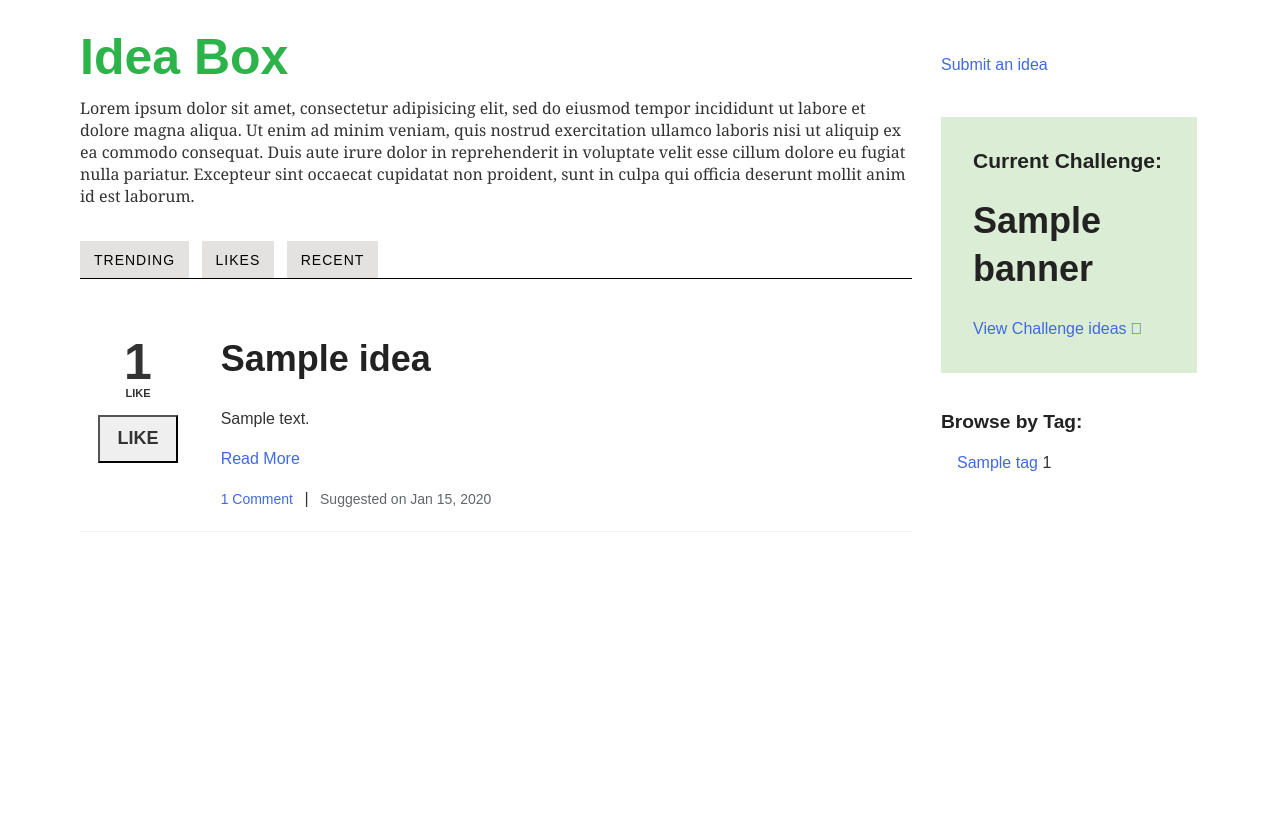
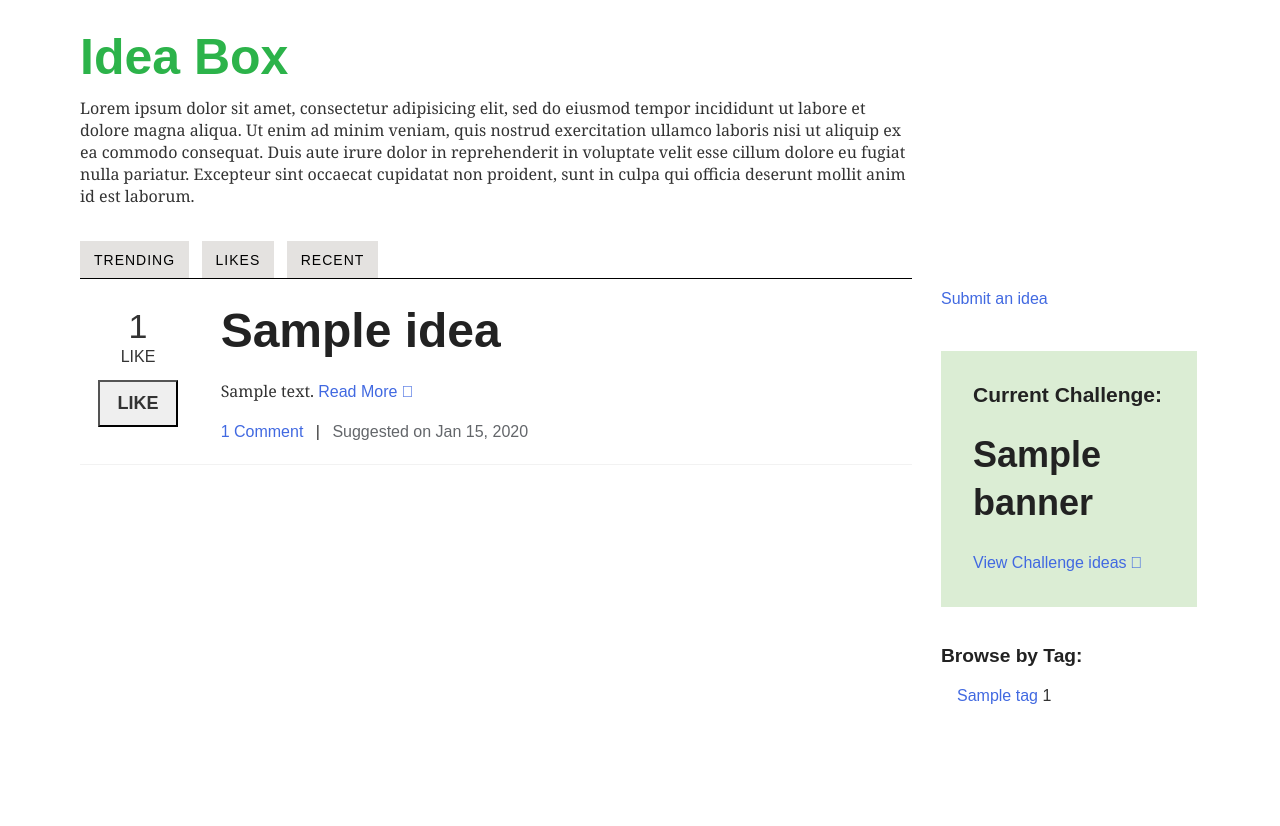
Before and after one commit to cfpb/idea-box, a Django app: template src/idea/templates/idea/list.html in a window 1280 px wide. Run offline with Django 3.2, Linux system fonts and the light colour scheme; the template is opened without the code that fills it: most values are stand-ins (such as "Sample title", 1, 10 or a date in 2020); parts of the project's set-up code (start-up, migrations or seed data) failed here and were passed over; some libraries are stand-ins or nearby versions.

Commit message:
Update homepage to reflect design prototype

```diff
--- a/src/idea/static/idea/css/idea.css
+++ b/src/idea/static/idea/css/idea.css
@@ -8,18 +8,6 @@
 [class^="icon-"] {
     font-family: FontAwesome;
 }
-.span1 { width: 5.714285714286%; }
-.span2 { width: 14.28571%; }
-.span3 { width: 22.85714%; }
-.span4, .span_side { width: 31.42857%; }
-.span5 { width: 40%; }
-.span6 { width: 48.57142%; }
-.span7 { width: 57.14285%; }
-.span8, .span_main { width: 65.71428%; }
-.span9 { width: 74.28571%; }
-.span10 { width: 82.85714%; }
-.span11 { width: 91.42857%; }
-.span12 { margin-left: 0; width: 100%; }
 @media screen {
     [class*="span"] {
         border: 0px solid rgba(0,0,0,0);
@@ -36,6 +24,23 @@
         margin-left: 0;
     }
 }
+.span1 { width: 5.714285714286%; }
+.span2 { width: 14.28571%; }
+.span3 { width: 22.85714%; }
+.span4, .span_side { width: 31.42857%; }
+.span5 { width: 40%; }
+.span6 { width: 48.57142%; }
+.span7 { width: 57.14285%; }
+.span8, .span_main { width: 65.71428%; }
+.span9 { width: 74.28571%; }
+.span10 { width: 82.85714%; }
+.span11 { width: 91.42857%; }
+.span12 { margin-left: 0; width: 100%; }
+
+.idea-home {
+    overflow: auto;
+}
+
 /* Improve readability when focused and hovered in all browsers: h5bp.com/h */
 .ic a:hover,
 .ic a:active {
@@ -105,9 +110,11 @@ ul.section-nav {
     border-bottom: 1px solid #000;
     padding-left: 0;
     margin-top: 0;
-    margin-bottom: 2.25em;
+    margin-bottom: .5em;
     list-style: none;
     overflow: auto;
+    overflow-y:hidden;
+    overflow-x:hidden;
 }
 ul.section-nav li {
     display: inline-block;
@@ -145,39 +152,38 @@ ul.section-nav li.active a {
     padding: 2.5em 0;
 }
 .idea-votes {
-    font-size: 312.5%; /* 50px */
-    font-weight: 600;
+    font-size: 2.125em;
     line-height: 0.3;
     padding-top: 0.4em;
+    vertical-align: none;
     text-align: center;
 }
 .idea-votes .votes {
     display: block;
-    font-size: 22%; /* 11px */
-    font-weight: 600;
-    padding-top: 2em;
+    font-family: "Avenir Next Demi", Arial, sans-serif;
+    font-size: .47058824em;
+    padding-top: 1.5em;
     text-transform: uppercase;
 }
 .idea-title {
     padding-right: 1.875em;
 }
-.idea-title h3 {
-    font-family: "Avenir Next Demi", Arial, sans-serif;
-}
 .idea-description {
+    font-family: Georgia, "Times New Roman", serif;
     margin: 1em 0;
 }
-.idea-more {
-    margin: 0 0 1em 0;
+.idea-more a {
+    font-family: FontAwesome, "Avenir Next", Arial, sans-serif;
+}
+.idea-footer {
+    font-size: 16px;
 }
 .idea-info .suggested {
     color: #63666a;
-    font-size: 87.5%; /* 14px */
     margin-left: .5em;
 }
 .idea-info .commented {
     color: #63666a;
-    font-size: 87.5%; /* 14px */
     margin-right: .5em;
 }
 
@@ -250,9 +256,6 @@ ul.section-nav li.active a {
 }
 
 /* Sidebar */
-.sidebar {
-    padding-top: 2.5em;
-}
 .sidebar ul {
     list-style: none;
     padding-left: 0;
--- a/src/idea/templates/idea/list.html
+++ b/src/idea/templates/idea/list.html
@@ -3,9 +3,7 @@
 {% block "content" %}
 
         <div id="content" class="idea-home ic" role="main">
-            <div class="row">
             <div class="left span9">
-            <div class="row">
                 <section id="idea-hero" class="idea-hero">
                     <header class="project-header">
                         <div class="row">
@@ -22,24 +20,25 @@
                             </p>
                         </div><!-- /row -->
                     </header><!-- /project-header -->
-                <div class="visuallyhidden">
-                    <h2>Main Navigation for Idea Box</h2>
-                </div> <!-- /visuallyhidden -->
+                    <div class="visuallyhidden">
+                        <h2>Main Navigation for Idea Box</h2>
+                    </div> <!-- /visuallyhidden -->
                     <ul class="section-nav">
                             <li {% if sort_or_state == 'trending' %}class="active"{% endif %}><a href="{% url 'idea:idea_list' "trending" %}">Trending</a></li>
                             <li {% if sort_or_state == 'vote' %}class="active"{% endif %}><a href="{% url 'idea:idea_list' "vote" %}">Likes</a></li>
                             <li {% if sort_or_state == 'recent' %}class="active"{% endif %}><a href="{% url 'idea:idea_list' "recent" %}">Recent</a></li>
                     </ul><!-- /nav -->
                 </section><!-- /idea-hero -->
-            </div><!-- /row -->
-            <div class="row">
+            </div><!-- /left -->
+            <div class="left span12">
+            <div class="left span9">
                 <section id="main" class="main-content">
                 {% if ideas %}
                 {% for idea in ideas %}
                         <article class="idea-entry">
                         <div class="row">
                             <div class="idea-votes span2">
-                                {{idea.vote_count}} <span class="votes">Like{{idea.vote_count|pluralize:",s"}} </span>
+                                {{idea.vote_count}} <div class="votes">Like{{idea.vote_count|pluralize:",s"}} </div>
                                 {% if idea.state.name == 'Archive' %}
                                     <span class="btn-archive">Archived</span>
                                 {% elif request.user in idea.voters.all %}
@@ -52,17 +51,16 @@
                                         <input type="submit" class="btn btn-vote" value="Like" id="vote_up"/>
                                     </form>
                                 {% endif %}
-
                             </div><!-- /idea-votes -->
                             <div class="idea-wrap span10">
                                 <header class="idea-title">
-                                    <a href="{% url 'idea:idea_detail' idea.id %}"><h3>{{idea.title}}</h3></a>
+                                    <a href="{% url 'idea:idea_detail' idea.id %}"><h2>{{idea.title}}</h2></a>
                                 </header>
                                 <div class="idea-description">
                                     {{ idea.summary|truncatechars:250 }}
-                                </div>
-                                <div class="idea-more">
-                                    <a href="{% url 'idea:idea_detail' idea.id %}">Read More</a>
+                                    <span class="idea-more">
+                                        <a href="{% url 'idea:idea_detail' idea.id %}">Read More &#xf054</a>
+                                    </span>
                                 </div>
                                 <footer class="idea-footer">
                                     <div class="idea-info">
@@ -91,7 +89,6 @@
                     </nav><!-- /bottom-nav /bottom-internal-nav -->
                 </section><!-- /main /main-content -->
             </div><!-- /row -->
-            </div><!-- /span_main -->
                 <div class="sidebar left span3">
                     <div class="project-add-idea">
                         <a href="{% url 'idea:add_idea' %}" class="btn-huge">Submit an idea</a>
```
